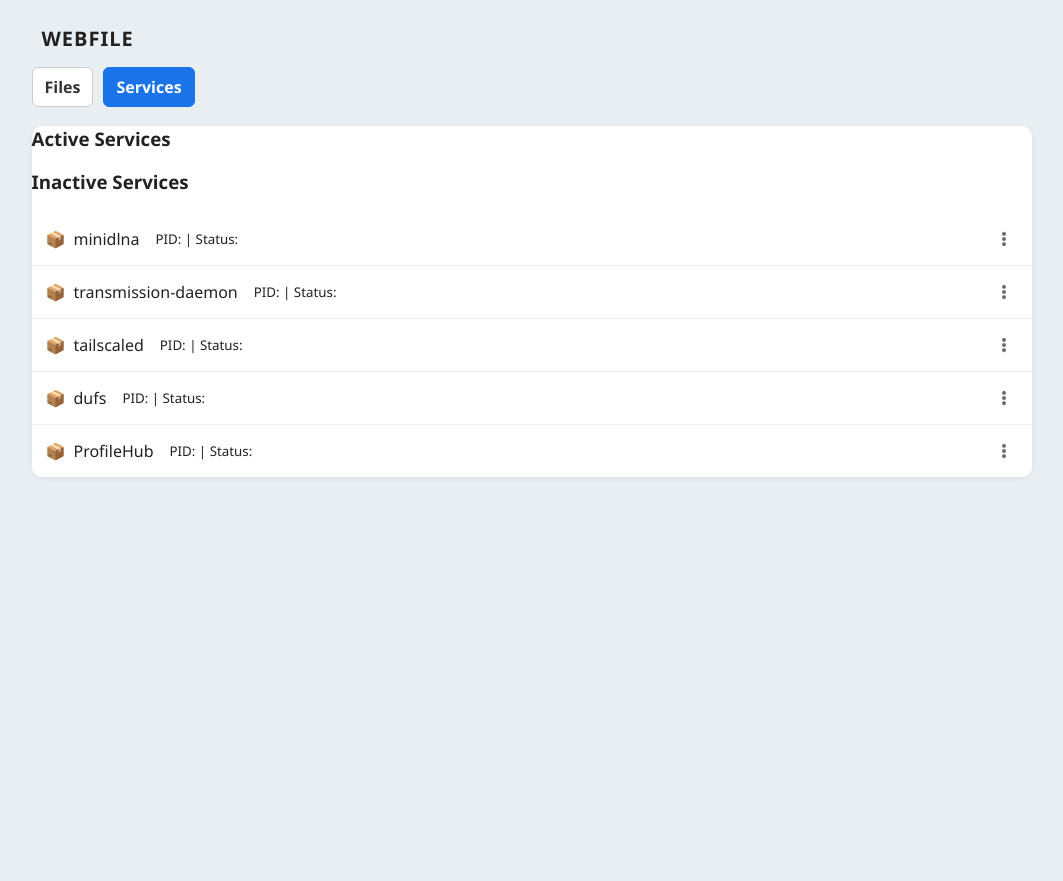
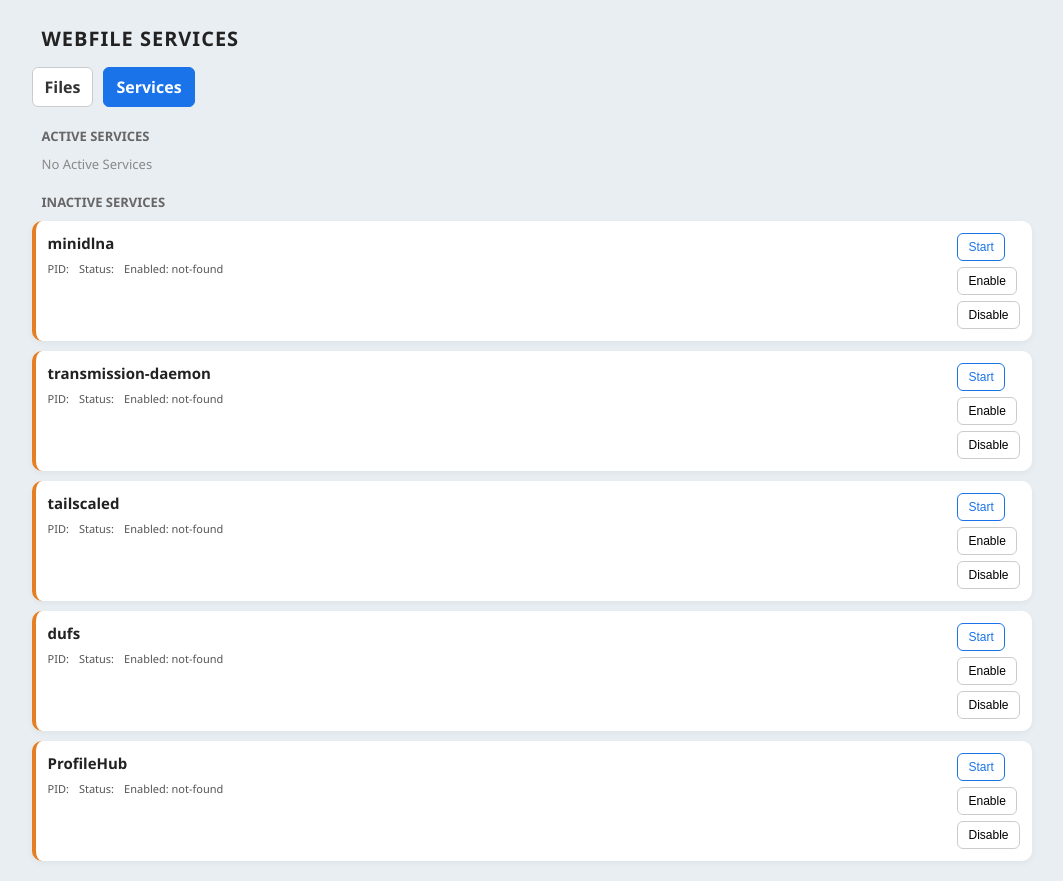
Before and after one commit to AniketDohale/WebFile, a Flask app: page /services in a window 1280 px wide. Shown: the whole page, without its empty margins (101-1164 px from the left). Before the commit the page ends 477 px from the top, so only its background shows below. Run offline with Flask 3, Linux system fonts and the light colour scheme.

Commit message:
Improved Services Style

```diff
--- /dev/null
+++ b/static/styles/services.css
@@ -0,0 +1,93 @@
+/* Sections */
+.service-section {
+    margin-top: 20px;
+}
+
+.section-title {
+    font-size: 13px;
+    text-transform: uppercase;
+    color: #666;
+    margin: 10px 10px;
+}
+
+/* Card */
+.service-card {
+    background: #fff;
+    margin: 10px 0;
+    padding: 12px;
+    border-radius: 10px;
+    box-shadow: 0 2px 6px rgba(0,0,0,0.05);
+
+    display: flex;
+    justify-content: space-between;
+    gap: 10px;
+}
+
+/* Active / inactive accent */
+.service-card.active {
+    border-left: 4px solid #2ecc71;
+}
+
+.service-card.inactive {
+    border-left: 4px solid #e67e22;
+}
+
+/* Text */
+.service-name {
+    font-weight: 700;
+    font-size: 15px;
+    margin-bottom: 4px;
+}
+
+.service-desc {
+    font-size: 12px;
+    color: #666;
+    margin-bottom: 8px;
+}
+
+.service-meta {
+    font-size: 11px;
+    color: #555;
+    display: flex;
+    gap: 10px;
+    flex-wrap: wrap;
+}
+
+/* Actions */
+.service-actions {
+    display: flex;
+    flex-direction: column;
+    gap: 6px;
+    justify-content: center;
+}
+
+/* Buttons */
+.btn {
+    padding: 6px 10px;
+    font-size: 12px;
+    border-radius: 6px;
+    border: 1px solid #ccc;
+    background: #fff;
+    cursor: pointer;
+}
+
+.btn:hover {
+    background: #f3f3f3;
+}
+
+.btn.primary {
+    border-color: #1a73e8;
+    color: #1a73e8;
+}
+
+.btn.danger {
+    border-color: #e74c3c;
+    color: #e74c3c;
+}
+
+/* Empty state */
+.empty {
+    margin: 10px;
+    color: #888;
+    font-size: 13px;
+}
--- a/templates/index.html
+++ b/templates/index.html
@@ -15,7 +15,8 @@
         })();
     </script>
 
-    <link rel="stylesheet" href="{{ url_for('static', filename='styles/style.css') }}">
+    <link rel="stylesheet" href="{{ url_for('static', filename='styles/base.css') }}">
+    <link rel="stylesheet" href="{{ url_for('static', filename='styles/file-manager.css') }}">
 </head>
 
 <body>
--- a/templates/services.html
+++ b/templates/services.html
@@ -2,91 +2,101 @@
 <html>
 <head>
     <title>Services</title>
-    <link rel="stylesheet" href="/static/styles/style.css">
+    <link rel="stylesheet" href="{{ url_for('static', filename='styles/base.css') }}">
+    <link rel="stylesheet" href="{{ url_for('static', filename='styles/services.css') }}">
 </head>
 
 <body>
-    <div class="container">
-        <h2>WebFile</h2>
+    <div class="container services-page">
+        <h2>WebFile Services</h2>
 
         <div class="top-nav">
             <a href="/">Files</a>
             <a href="/services" class="active">Services</a>
         </div>
 
-        <div class="file-list">
+        <!-- ACTIVE SERVICES -->
+        <section class="service-section">
+            <h3 class="section-title">Active Services</h3>
 
-            <h3 class="service-title">Active Services</h3>
+            {% if active_services %}
+                {% for s in active_services %}
+                <div class="service-card active">
 
-            {% for s in active_services %}
-            <div class="file-row">
-                <div class="file-name">
-                    📦 <span>{{ s.name }}</span>
-                    <small>{{ s.description }}</small>
-                    <small>PID: {{ s.pid }} | Status: {{ s.active }}</small>
-                </div>
+                    <div class="service-main">
+                        <div class="service-name">{{ s.name }}</div>
+                        <div class="service-desc">{{ s.description }}</div>
 
-                <div class="menu">
-                    <button class="menu-btn">
-                        <img src="/static/icons/menu.png">
-                    </button>
+                        <div class="service-meta">
+                            <span>PID: {{ s.pid }}</span>
+                            <span>Status: {{ s.active }}</span>
+                            <span>Enabled: {{ s.enabled }}</span>
+                        </div>
+                    </div>
 
-                    <div class="menu-dropdown">
-
+                    <div class="service-actions">
                         <form method="post" action="/service/{{ s.name }}/stop">
-                            <button class="icon-btn">Stop</button>
+                            <button class="btn danger">Stop</button>
                         </form>
 
                         <form method="post" action="/service/{{ s.name }}/enable">
-                            <button class="icon-btn">Enable</button>
+                            <button class="btn">Enable</button>
                         </form>
 
                         <form method="post" action="/service/{{ s.name }}/disable">
-                            <button class="icon-btn">Disable</button>
+                            <button class="btn">Disable</button>
                         </form>
+                    </div>
 
-                    </div>
                 </div>
-            </div>
-            {% endfor %}
+                {% endfor %}
+            {% else %}
+                <p class="empty">No Active Services</p>
+            {% endif %}
+        </section>
 
 
-            <h3 class="service-title">Inactive Services</h3>
+        <!-- INACTIVE SERVICES -->
+        <section class="service-section">
+            <h3 class="section-title">Inactive Services</h3>
 
-            {% for s in inactive_services %}
-            <div class="file-row">
-                <div class="file-name">
-                    📦 <span>{{ s.name }}</span>
-                    <small>{{ s.description }}</small>
-                    <small>PID: {{ s.pid }} | Status: {{ s.active }}</small>
-                </div>
+            {% if inactive_services %}
+                {% for s in inactive_services %}
+                <div class="service-card inactive">
 
-                <div class="menu">
-                    <button class="menu-btn">
-                        <img src="/static/icons/menu.png">
-                    </button>
+                    <div class="service-main">
+                        <div class="service-name">{{ s.name }}</div>
+                        <div class="service-desc">{{ s.description }}</div>
 
-                    <div class="menu-dropdown">
+                        <div class="service-meta">
+                            <span>PID: {{ s.pid }}</span>
+                            <span>Status: {{ s.active }}</span>
+                            <span>Enabled: {{ s.enabled }}</span>
+                        </div>
+                    </div>
 
+                    <div class="service-actions">
                         <form method="post" action="/service/{{ s.name }}/start">
-                            <button class="icon-btn">Start</button>
+                            <button class="btn primary">Start</button>
                         </form>
 
                         <form method="post" action="/service/{{ s.name }}/enable">
-                            <button class="icon-btn">Enable</button>
+                            <button class="btn">Enable</button>
                         </form>
 
                         <form method="post" action="/service/{{ s.name }}/disable">
-                            <button class="icon-btn">Disable</button>
+                            <button class="btn">Disable</button>
                         </form>
+                    </div>
 
-                    </div>
                 </div>
-            </div>
-            {% endfor %}
+                {% endfor %}
+            {% else %}
+                <p class="empty">No Inactive Services</p>
+            {% endif %}
+        </section>
 
-        </div>
     </div>
-    <script src="{{ url_for('static', filename='scripts/script.js') }}"></script>
+
 </body>
 </html>
```
Also changed, not shown: static/styles/base.css (added, +47 -0 lines), static/styles/file-manager.css (renamed from static/styles/style.css, +0 -50 lines).
